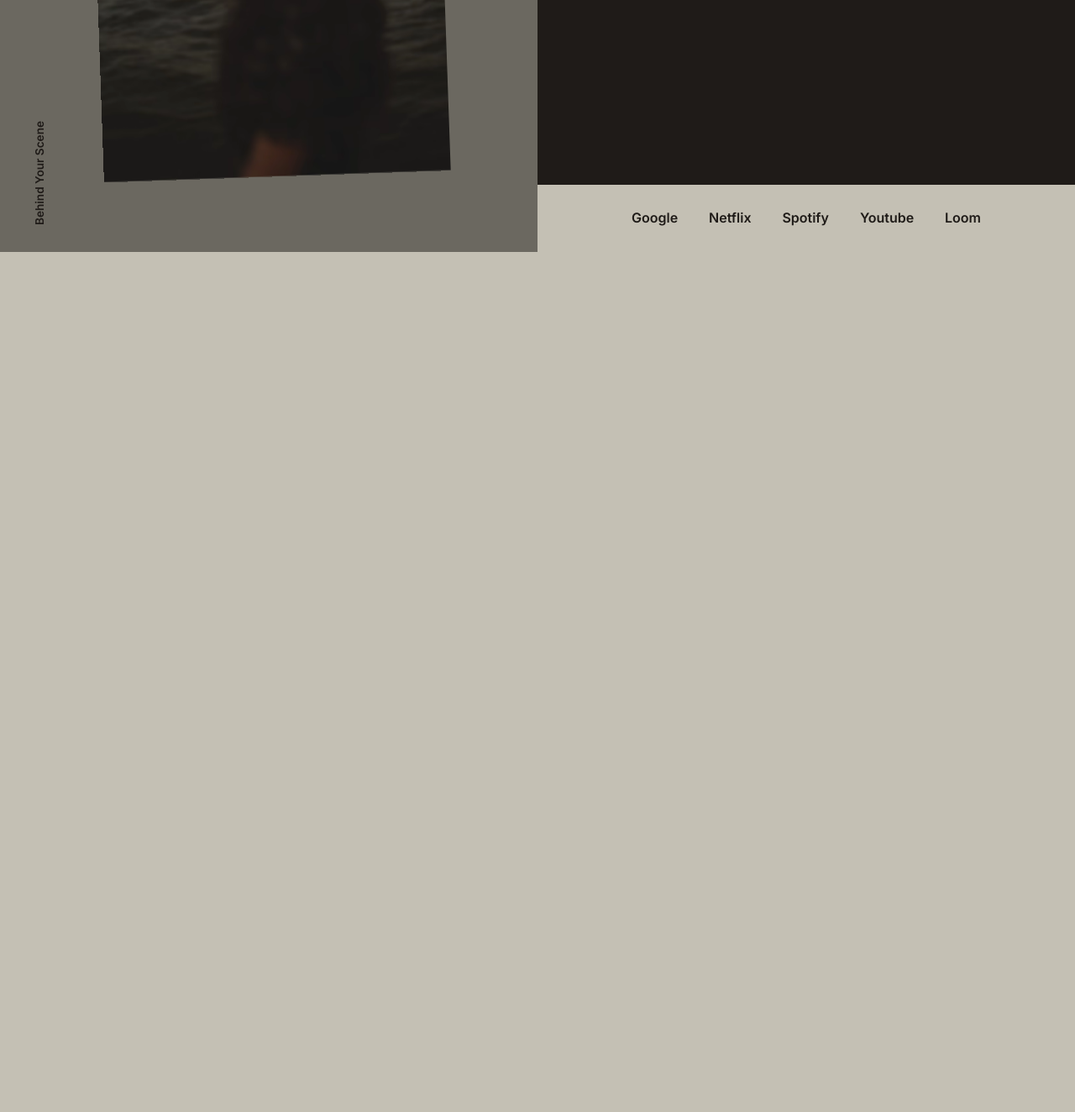
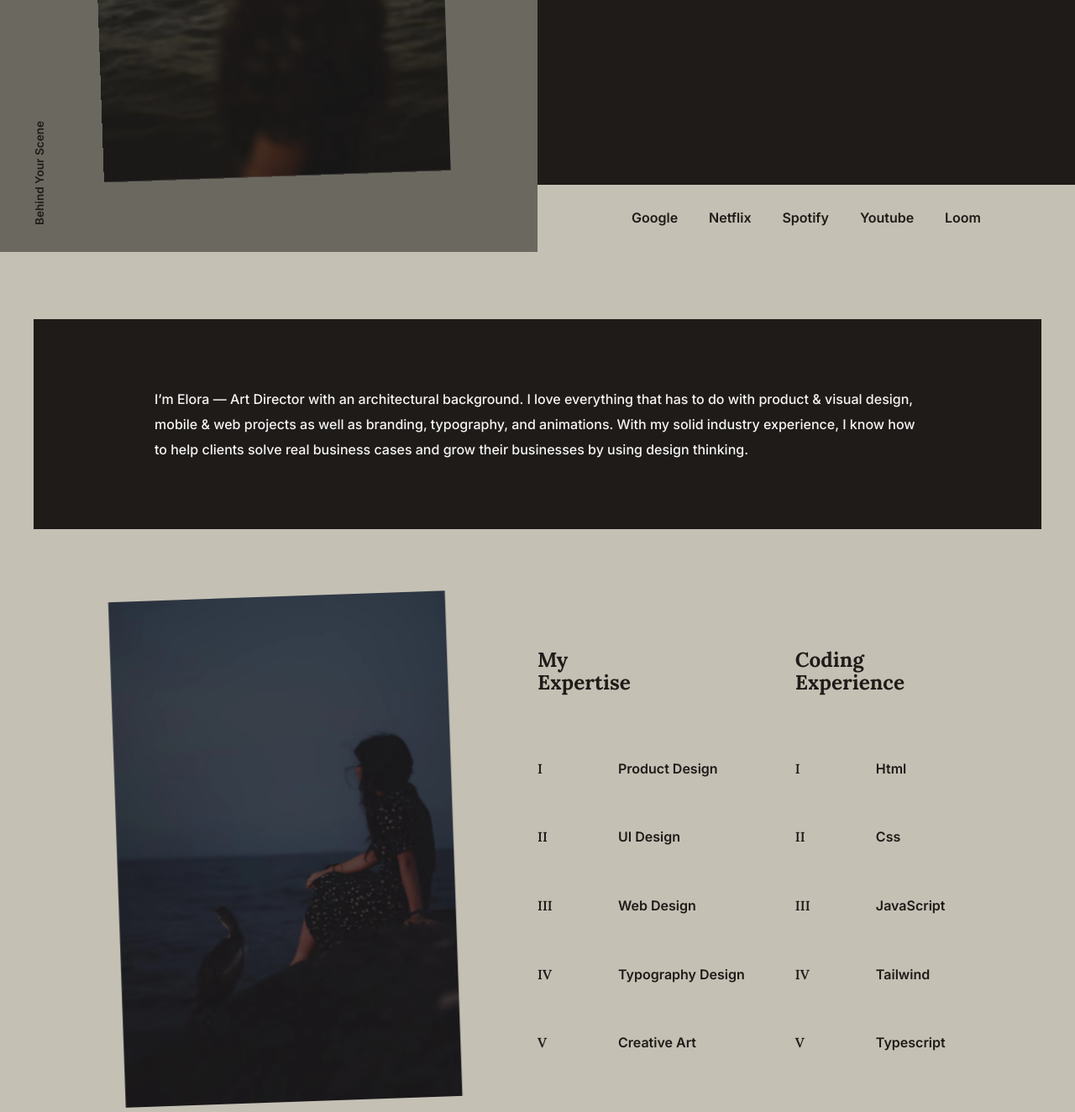
Before and after one commit to btwitsneon/elora-portfolio, a plain HTML site: page index.html in a window 1280 px wide. Shown: the part 500-1824 px from the top of the page at 84% size. Before the commit the page ends 800 px from the top, so only its background shows below. Drawn offline with Linux system fonts and the light colour scheme.

Commit message:
added the about section

```diff
--- a/css/main.css
+++ b/css/main.css
@@ -112,6 +112,12 @@ figure {
 .button_border {
     border-bottom: 1px solid #1F1B18;
 }
+.title {
+    font-weight: 600;
+    font-size: 1.3rem;
+    word-wrap: break-word;
+    margin-bottom: 5rem;
+}
 /* Header */
 header {
     position: fixed;
@@ -141,6 +147,9 @@ header .menu .menu_inner {
 header .menu .menu_inner .menu_line {
     height: 40%;
     border-left: 2px solid #1F1B18;
+}
+section:not(.intro) {
+    padding: 5rem 0;
 }
 
 section.intro,
@@ -173,7 +182,6 @@ section.intro .cover .cover_img .img_ {
 section.intro .cover .cover_img .cover_text {
     position: absolute;
     top: 20%;
-    mix-blend-mode: difference;
     transform: translateX(-50%);
     color: #DCD8BA;
     font-weight: 700;
@@ -225,3 +233,53 @@ section.intro .collaboration {
     font-weight: 600;
     font-size: 1rem;
 }
+
+
+
+section.about .bio {
+    background-color: #1F1B18;
+    color: #f5f5f5;
+    padding: 5rem 9rem;
+}
+
+section.about .bio p {
+    font-size: 1rem;
+    font-weight: 500;
+    line-height: 1.875rem;
+}
+section.about .skill {
+    margin-top: 5rem;
+}
+section.about .skills_info {
+    width: 50%;
+    gap: 10%;
+}
+section.about .skills_info ol {
+    list-style: none;
+    counter-reset: counter;
+    gap: 4rem;
+}
+section.about .skills_info ol li {
+    font-weight: 600;
+    font-size: 1srem;
+    position: relative;
+    padding-left: 6rem;
+  }
+
+section.about .skills_info ol li:before {
+    font-family: 'Lora', serif;
+    content: counter(counter, upper-roman);
+    counter-increment: counter;
+    position: absolute;
+    left: 0;
+}
+section.about .cover {
+    width: 50%;
+}
+section.about .cover .cover_img {
+    width: 90%;
+    margin: 0 auto;
+    max-width: 25.125rem;
+    max-height: 37.75rem;
+    transform: rotate(-2deg);
+}
--- a/index.html
+++ b/index.html
@@ -78,6 +78,55 @@
 
         </section>
 
+        <section class="about">
+            <div class="container">
+
+                <div class="bio">
+                    <p>I’m Elora — Art Director with an architectural background. I love everything that has to do with product & visual design, mobile & web projects as well as branding, typography, and animations. With my solid industry experience, I know how to help clients solve real business cases and grow their businesses by using design thinking.</p>
+                </div>
+
+                <div class="skill flex-space">
+
+                    <div class="cover">
+                        <div class="cover_img">
+                            <img src="./assets/static/media/images/2 1.png" alt="">
+                        </div>
+                    </div>
+
+                    <div class="skills_info flex">
+                        <div class="expertise">
+                            <div class="title lora_">
+                                <h3>My</h3>
+                                <h3>Expertise</h3>
+                            </div>
+                            <ol class="skill_item flex-col justify-space">
+                                <li>Product Design</li>
+                                <li>UI Design</li>
+                                <li>Web Design</li>
+                                <li>Typography Design</li>
+                                <li>Creative Art</li>
+                            </ol>
+                        </div>
+                        <div class="coding">
+                            <div class="title lora_">
+                                <h3>Coding</h3>
+                                <h3>Experience</h3>
+                            </div>
+                            <ol class="skill_item flex-col justify-space">
+                                <li>Html</li>
+                                <li>Css</li>
+                                <li>JavaScript</li>
+                                <li>Tailwind</li>
+                                <li>Typescript</li>
+                            </ol>
+                        </div>
+                    </div>
+
+                </div>
+
+            </div>
+        </section>
+
     </div>
 </body>
 
```
Also changed, not shown: assets/static/media/images/2 1.png (added).
